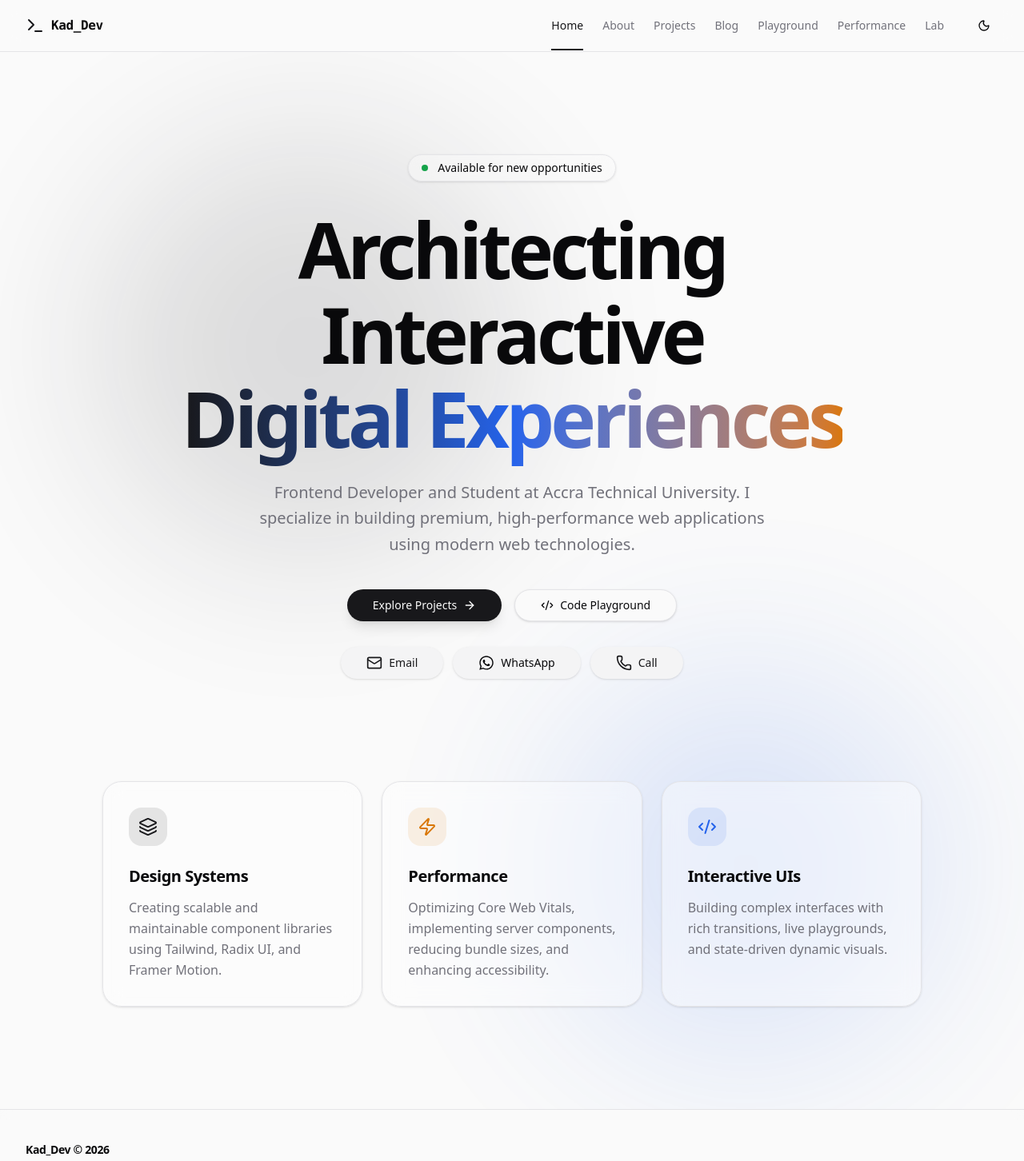
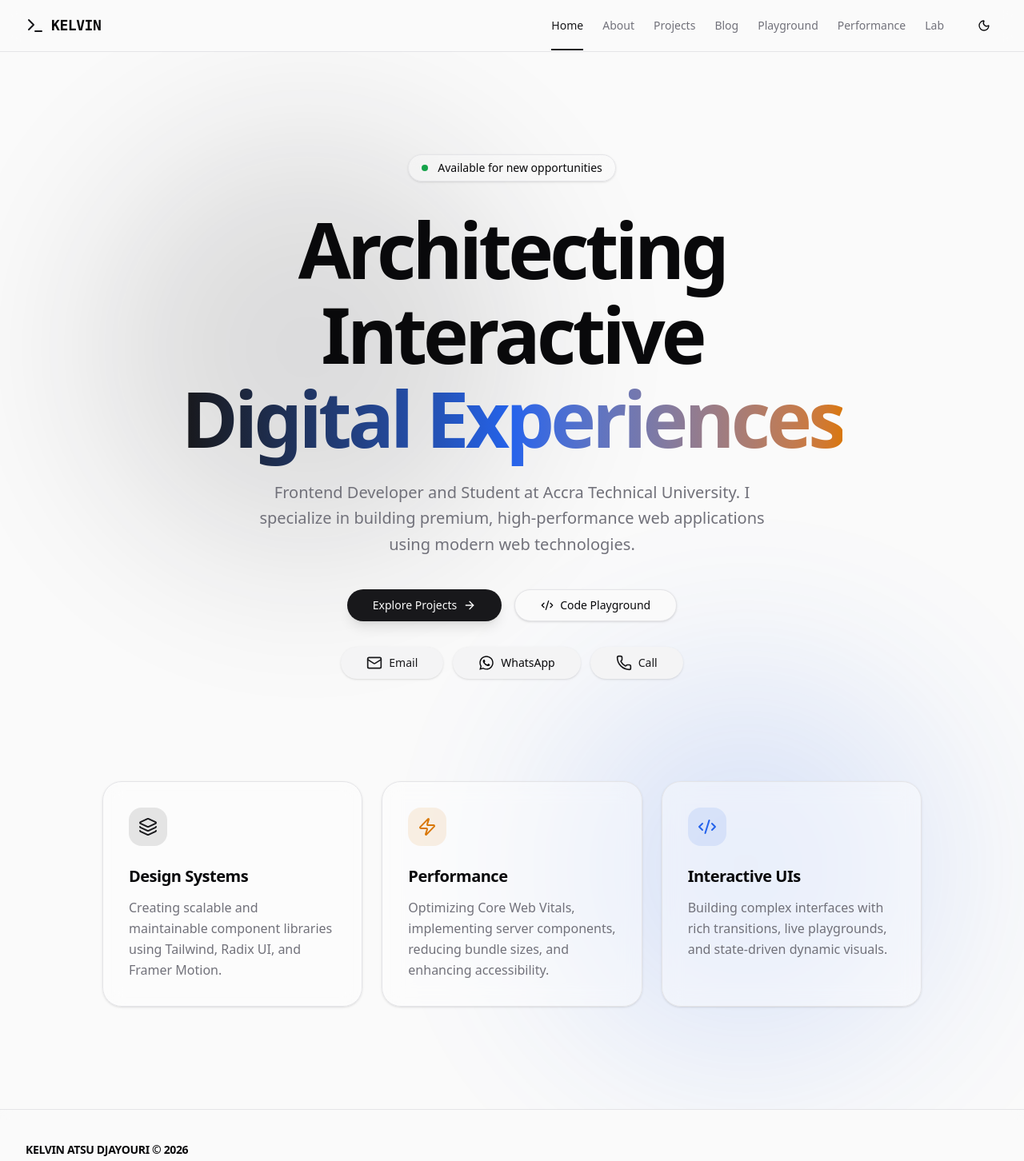
Before and after one commit to djayourikelvinatsu-hub/my_portfolio, a Next.js app: page / in a window 1280 px wide. Shown: the top 1452 px of the page at 80% size. Built offline with nearby package versions, Linux system fonts and the light colour scheme.

Commit message:
feat: personalize portfolio with actual name

```diff
--- a/src/app/layout.tsx
+++ b/src/app/layout.tsx
@@ -16,8 +16,8 @@ const geistMono = Geist_Mono({
 });
 
 export const metadata: Metadata = {
-  title: "Kad | Frontend Developer",
-  description: "Enhanced interactive frontend developer portfolio.",
+  title: "Kelvin Atsu Djayouri | Frontend Developer",
+  description: "Personal portfolio of Kelvin Atsu Djayouri, a frontend developer specializing in React, Next.js, and modern UI architecture.",
 };
 
 export default function RootLayout({
--- a/src/components/layout/footer.tsx
+++ b/src/components/layout/footer.tsx
@@ -7,7 +7,7 @@ export function Footer() {
         <footer className="border-t bg-background/50 backdrop-blur-sm">
             <div className="container mx-auto px-4 md:px-8 py-10 flex flex-col md:flex-row justify-between items-center gap-8 text-center md:text-left">
                 <div className="flex flex-col items-center md:items-start">
-                    <p className="text-sm font-semibold tracking-tight">Kad_Dev © {new Date().getFullYear()}</p>
+                    <p className="text-sm font-semibold tracking-tight">KELVIN ATSU DJAYOURI © {new Date().getFullYear()}</p>
                     <p className="text-xs text-muted-foreground mb-4 mt-1">Built with Next.js, Tailwind, & Framer Motion</p>
                     <div className="flex flex-wrap items-center justify-center md:justify-start gap-4 sm:gap-6 text-sm font-medium mt-2">
                         <a href="mailto:kelvinatsu213@gmail.com" className="flex items-center gap-2 px-3 py-1.5 rounded-full bg-secondary/50 hover:bg-primary hover:text-primary-foreground transition-all duration-300">
--- a/src/components/layout/navbar.tsx
+++ b/src/components/layout/navbar.tsx
@@ -34,7 +34,7 @@ export function Navbar() {
             <div className="container mx-auto flex h-16 items-center justify-between px-4 md:px-8">
                 <Link href="/" className="flex items-center space-x-2">
                     <Terminal className="h-6 w-6 text-primary" />
-                    <span className="font-bold inline-block font-mono tracking-tight">Kad_Dev</span>
+                    <span className="font-bold inline-block font-mono tracking-tight text-lg">KELVIN</span>
                 </Link>
 
                 {/* Desktop Nav */}
```
